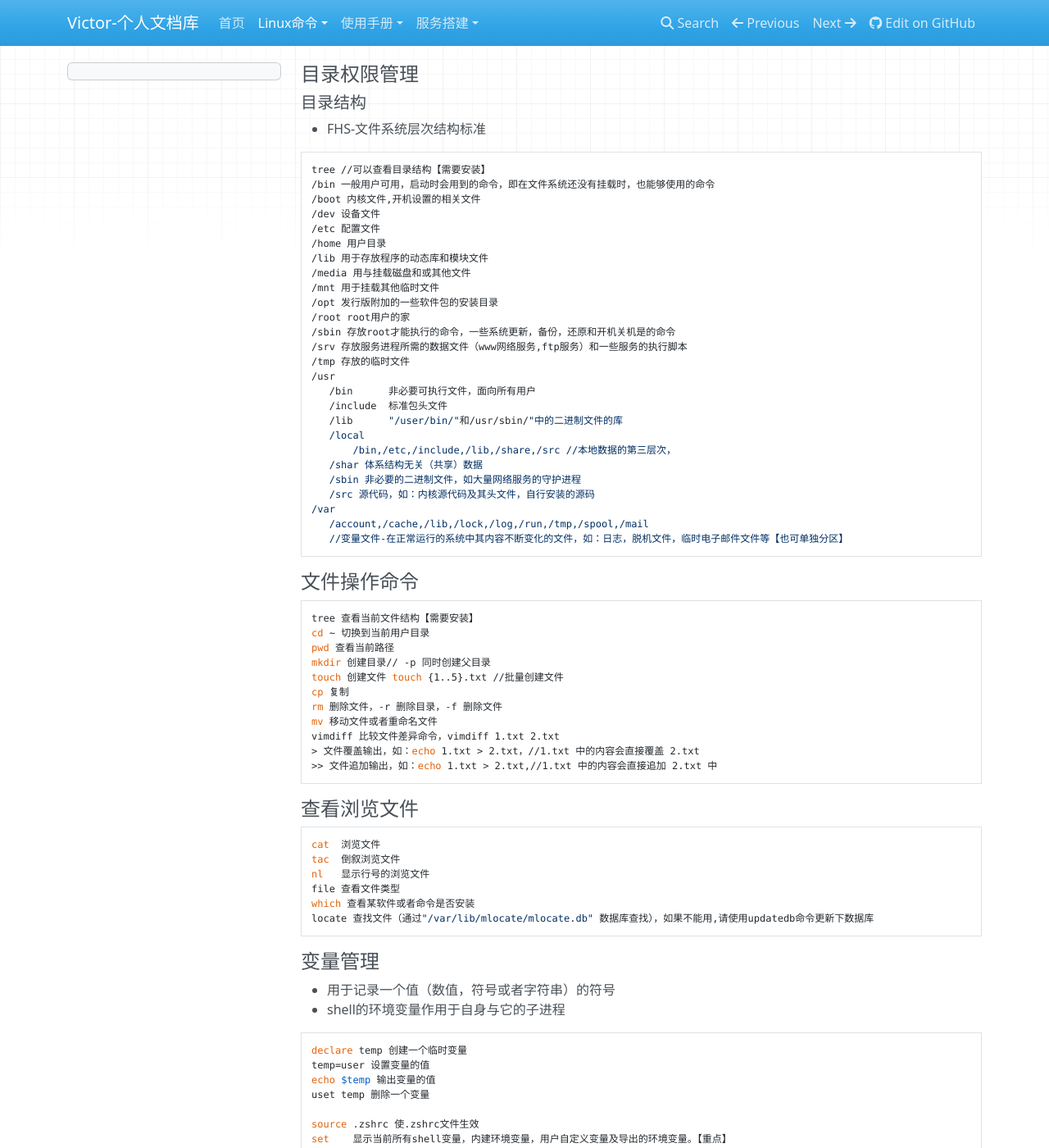
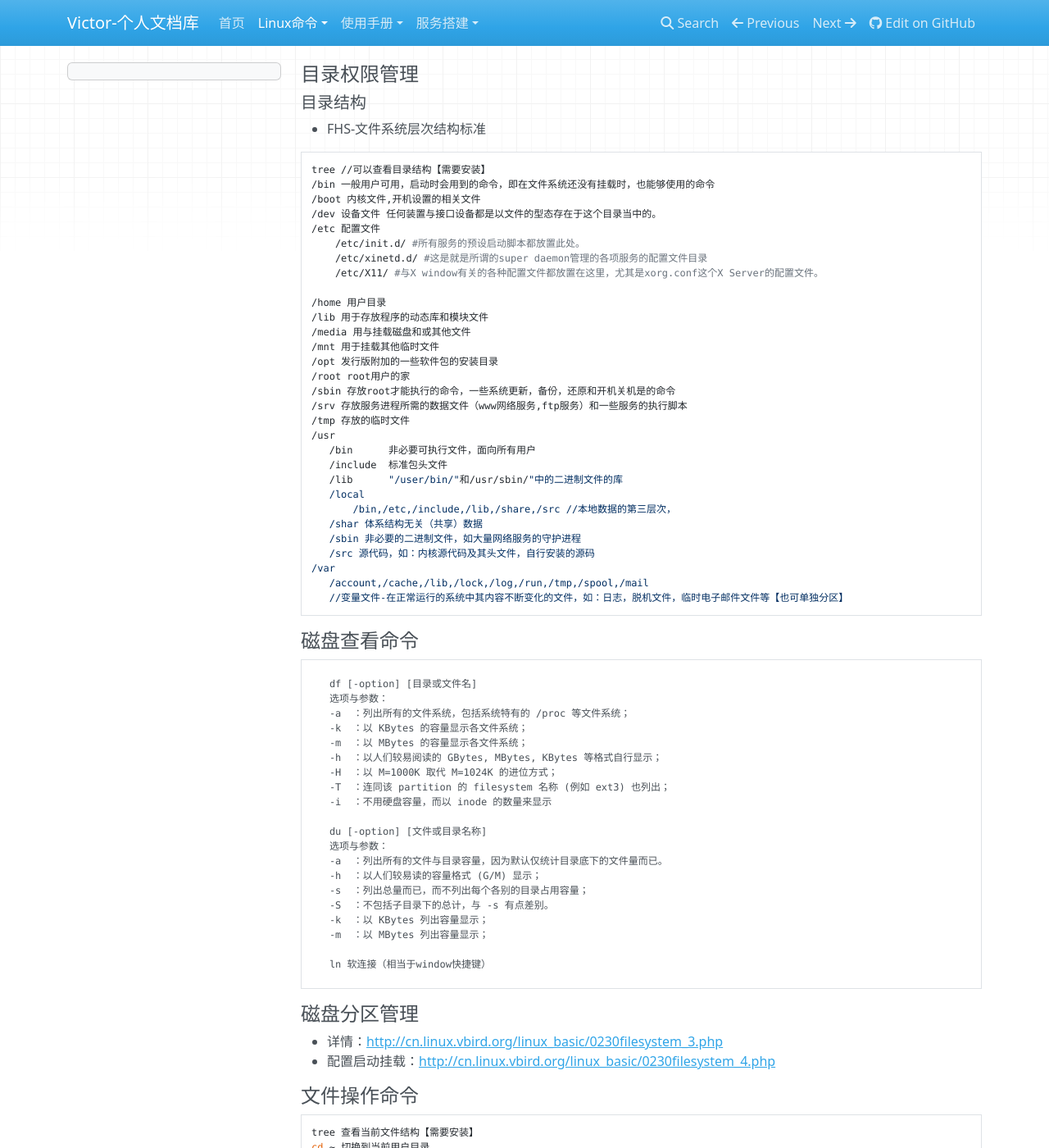
Before and after one commit to victor24680/victorDocs, an MkDocs documentation site: the page built from docs/Linux命令/目录及文件权限管理及磁盘管理.md, in a window 1280 px wide and 1400 px high. Shown: the whole window at 82% size. Built offline with MkDocs 1.6.1, drawn with Linux system fonts in a browser that asks for light colours; nearby versions of some CDN libraries; some of the changed text lies outside the part shown.

Commit message:
磁盘分区

````diff
--- a/docs/Linux命令/目录及文件权限管理.md
+++ b/docs/Linux命令/目录及文件权限管理及磁盘管理.md
@@ -5,8 +5,12 @@
 tree //可以查看目录结构【需要安装】
 /bin 一般用户可用，启动时会用到的命令，即在文件系统还没有挂载时，也能够使用的命令
 /boot 内核文件,开机设置的相关文件
-/dev 设备文件
+/dev 设备文件 任何装置与接口设备都是以文件的型态存在于这个目录当中的。
 /etc 配置文件
+    /etc/init.d/ #所有服务的预设启动脚本都放置此处。
+    /etc/xinetd.d/ #这是就是所谓的super daemon管理的各项服务的配置文件目录
+    /etc/X11/ #与X window有关的各种配置文件都放置在这里，尤其是xorg.conf这个X Server的配置文件。
+
 /home 用户目录
 /lib 用于存放程序的动态库和模块文件
 /media 用与挂载磁盘和或其他文件
@@ -29,8 +33,34 @@ tree //可以查看目录结构【需要安装】
    /account,/cache,/lib,/lock,/log,/run,/tmp,/spool,/mail
    //变量文件-在正常运行的系统中其内容不断变化的文件，如：日志，脱机文件，临时电子邮件文件等【也可单独分区】
 ```
+#### 磁盘查看命令
+```angular2html
 
+    df [-option] [目录或文件名]
+    选项与参数：
+    -a  ：列出所有的文件系统，包括系统特有的 /proc 等文件系统；
+    -k  ：以 KBytes 的容量显示各文件系统；
+    -m  ：以 MBytes 的容量显示各文件系统；
+    -h  ：以人们较易阅读的 GBytes, MBytes, KBytes 等格式自行显示；
+    -H  ：以 M=1000K 取代 M=1024K 的进位方式；
+    -T  ：连同该 partition 的 filesystem 名称 (例如 ext3) 也列出；
+    -i  ：不用硬盘容量，而以 inode 的数量来显示
 
+    du [-option] [文件或目录名称]
+    选项与参数：
+    -a  ：列出所有的文件与目录容量，因为默认仅统计目录底下的文件量而已。
+    -h  ：以人们较易读的容量格式 (G/M) 显示；
+    -s  ：列出总量而已，而不列出每个各别的目录占用容量；
+    -S  ：不包括子目录下的总计，与 -s 有点差别。
+    -k  ：以 KBytes 列出容量显示；
+    -m  ：以 MBytes 列出容量显示；
+
+    ln 软连接（相当于window快捷键）
+
+```
+#### 磁盘分区管理
+- 详情：[http://cn.linux.vbird.org/linux_basic/0230filesystem_3.php](http://cn.linux.vbird.org/linux_basic/0230filesystem_3.php)
+- 配置启动挂载：[http://cn.linux.vbird.org/linux_basic/0230filesystem_4.php](http://cn.linux.vbird.org/linux_basic/0230filesystem_4.php)
 #### 文件操作命令
 
 ```
@@ -100,7 +130,18 @@ tar -cphf testDir.tar /home/testDir/
 - 其他文件格式，创建和压缩，加上相应的选项
 
 |压缩格式|参数|
-| --| -- |
+|---|---|
 |*.tar.gz|-z|
 |*.tar.xz|-J|
 |*.tar.bz2|-j|
+
+- dump备份文件
+ ```angular2html
+    -S    ：仅列出后面的待备份数据需要多少磁碟空间才能够备份完毕；
+    -u    ：将这次 dump 的时间记录到 /etc/dumpdates 文件中；
+    -v    ：将 dump 的文件过程显示出来；
+    -j    ：加入 bzip2 的支持！将数据进行压缩，默认 bzip2 压缩等级为 2
+    -level：就是我们谈到的等级，从 -0 ~ -9 共十个等级；
+    -f    ：有点类似 tar 啦！后面接产生的文件，亦可接例如 /dev/st0 装置档名等
+    -W      ：列出在 /etc/fstab 里面的具有 dump 配置的 partition 是否有备份过？
+ ```
````
Also changed, not shown: docs/Linux命令/find-命令详解.md (+10 -0 lines), docs/Linux命令/tr命令用法.md (deleted, +0 -7 lines), docs/Linux命令/一些常用的命令用法（）.md (added, +55 -0 lines), docs/Linux命令/用户权限管理.md (+9 -0 lines).
